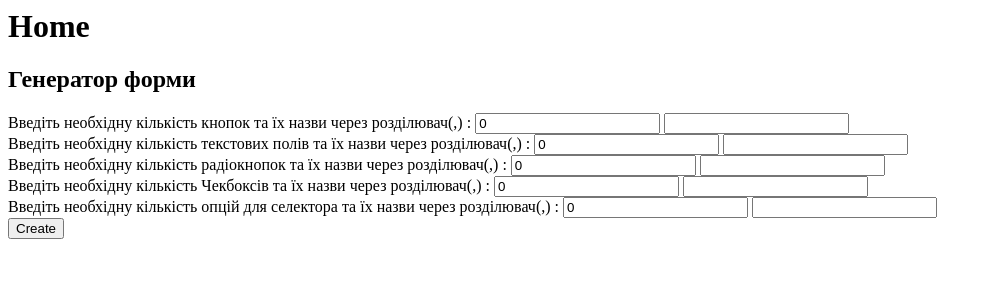
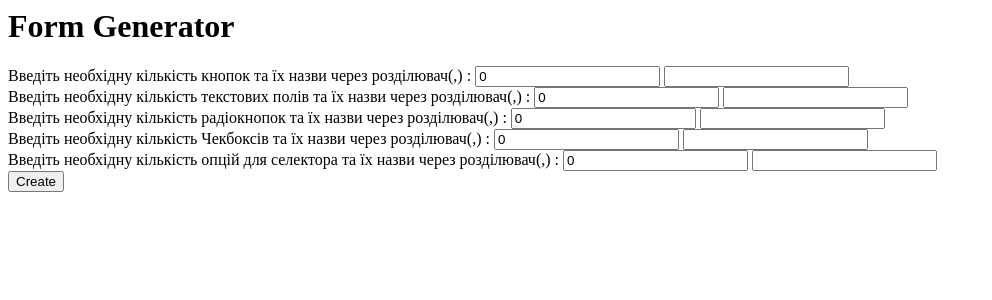
Before and after one commit to murri06/hillel-project-13, a PHP site: page /home.php in a window 1280 px wide. Shown: the top 300 px of the page, without its empty margins (0-992 px from the left). Run offline with PHP 8.4, Linux system fonts and the light colour scheme.

Commit message:
code cleanup

```diff
--- a/src/Model/FormGenerator.php
+++ b/src/Model/FormGenerator.php
@@ -21,6 +21,6 @@ class FormGenerator extends BaseElement
                 $content .= $object->render() . "<br>";
             }
         }
-        return "<form> $content</form>";
+        return "<form style='margin: 20px ;max-width: 300px'> $content</form>";
     }
 }
--- a/src/View/home.php
+++ b/src/View/home.php
@@ -1,9 +1,7 @@
-<h1>Home</h1>
+<h1>Form Generator</h1>
 
 <div>
     <form method="post" action="/form">
-        <h2>Генератор форми</h2>
-
         <label>Введіть необхідну кількість кнопок та їх назви через розділювач(,) : </label>
         <input type="number" min="0" name="numberButtons" value="0">
         <input type="text" name="namesButtons" value=""><br>
```
Also changed, not shown: README.md.
